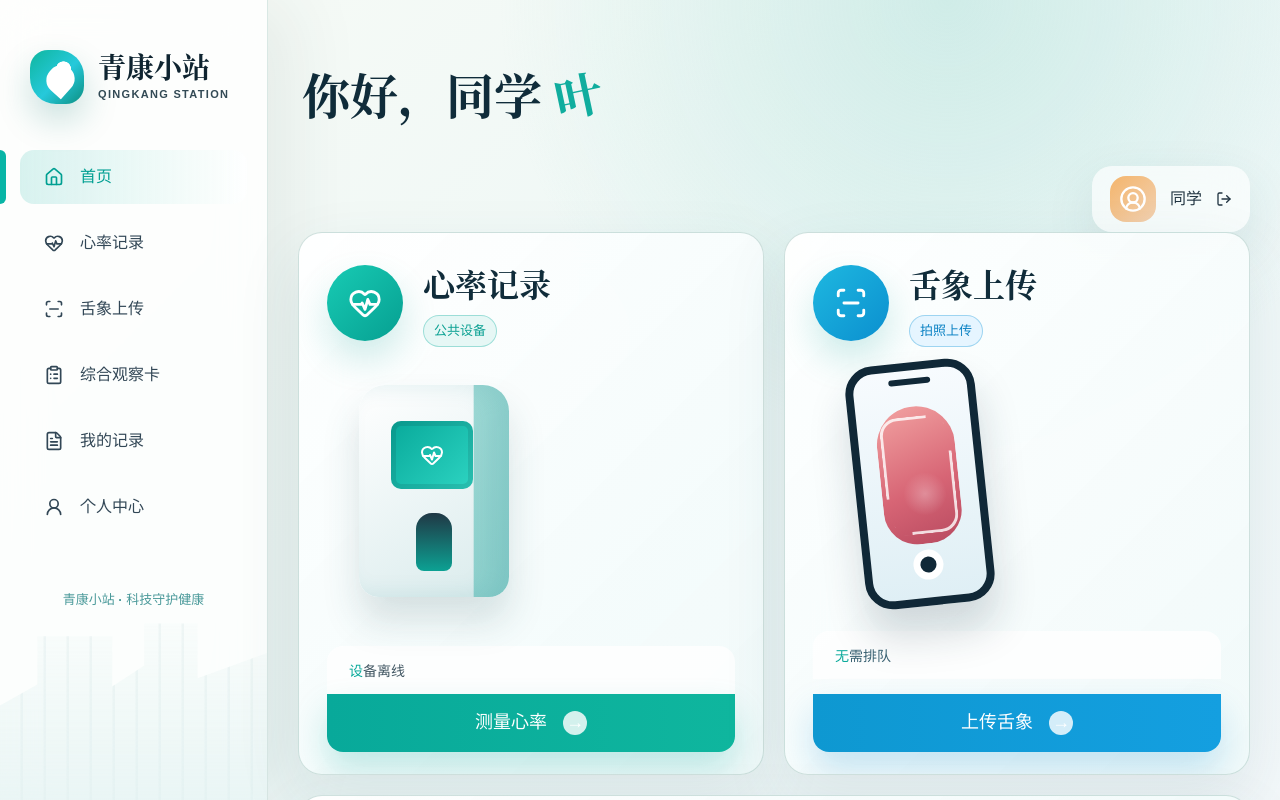
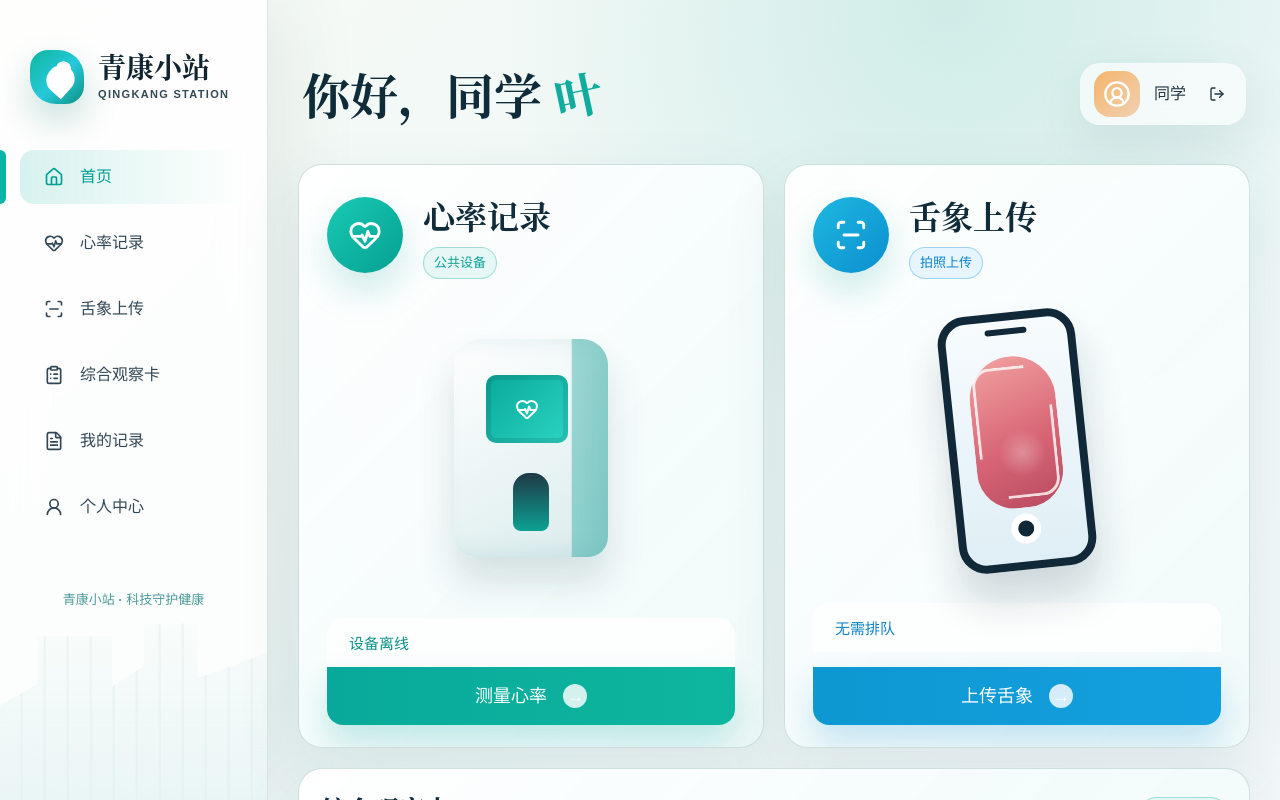
Before and after one commit to RinoPaw/qingkang-station, a React (Vite) app in the folder qingkang_web/: page / in a window 1280 px wide. Shown: the top 800 px of the page. Built offline with nearby package versions, Linux system fonts and the light colour scheme; no server answers.

Commit message:
Tighten home page layout overrides

```diff
--- a/qingkang_web/src/styles/home-overrides.css
+++ b/qingkang_web/src/styles/home-overrides.css
@@ -1,24 +1,69 @@
-.home-topbar {
-  min-height: 66px;
+.home-head-row {
+  display: flex;
+  align-items: center;
+  justify-content: space-between;
+  gap: 24px;
+  padding: 36px 4px 34px;
 }
 
-.home-user-pill {
-  min-height: 58px;
-  padding: 10px 18px;
+.home-head-row .home-hero {
+  padding: 0;
 }
 
-.home-hero {
-  padding-top: 36px;
+.home-head-row .home-topbar {
+  min-height: auto;
+  flex: 0 0 auto;
+}
+
+.home-head-row .home-user-pill {
+  min-height: 56px;
+  padding: 8px 12px 8px 14px;
+}
+
+.home-user-logout {
+  display: inline-flex;
+  width: 34px;
+  height: 34px;
+  align-items: center;
+  justify-content: center;
+  border: 0;
+  border-radius: 12px;
+  background: transparent;
+  color: #203542;
+}
+
+.home-user-logout:hover {
+  background: rgba(15, 118, 110, 0.1);
 }
 
 .home-feature-card {
   display: flex;
-  min-height: 462px;
+  min-height: 424px;
   flex-direction: column;
 }
 
-.home-card-body {
+.home-feature-card .home-card-copy,
+.home-feature-card .home-bullet-list {
+  display: none;
+}
+
+.home-card-body.is-simple {
+  display: flex;
   flex: 1;
+  min-height: 250px;
+  align-items: center;
+  justify-content: center;
+  padding: 18px 0 8px;
+}
+
+.home-card-body.is-simple .device-illustration {
+  width: 154px;
+  height: 218px;
+}
+
+.home-card-body.is-simple .phone-illustration {
+  width: 138px;
+  height: 258px;
 }
 
 .home-live-status {
@@ -26,17 +71,13 @@
   border-radius: 16px 16px 0 0;
   background: rgba(255, 255, 255, 0.78);
   padding: 15px 22px 12px;
-  color: #435864;
-  font-size: 14px;
+  color: #0b9288;
+  font-size: 15px;
   font-weight: 900;
 }
 
-.home-live-status::first-letter {
-  color: #08a99a;
-}
-
 .home-live-status.is-blue {
-  color: #386172;
+  color: #0d83c4;
 }
 
 .home-primary-action,
@@ -85,6 +126,11 @@
 }
 
 @media (max-width: 980px) {
+  .home-head-row {
+    align-items: flex-start;
+    flex-direction: column-reverse;
+  }
+
   .home-observation-empty {
     align-items: stretch;
     flex-direction: column;
```
